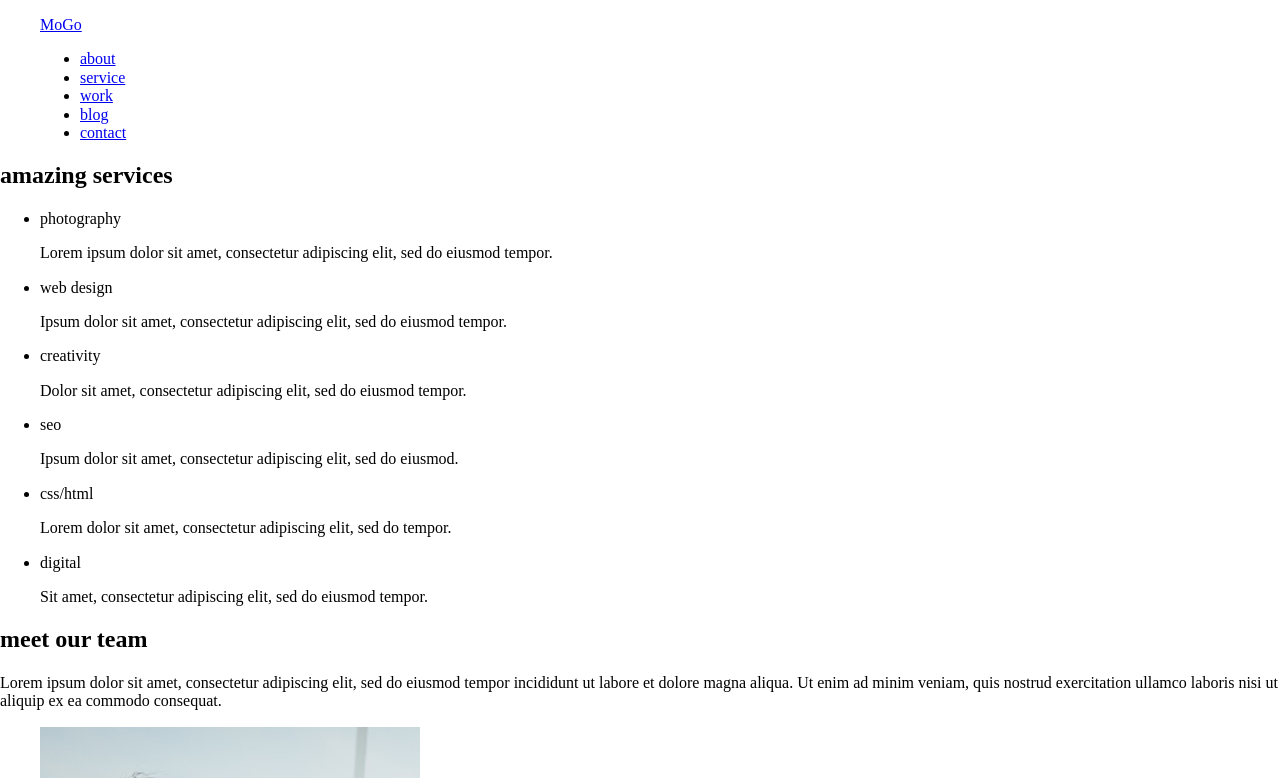
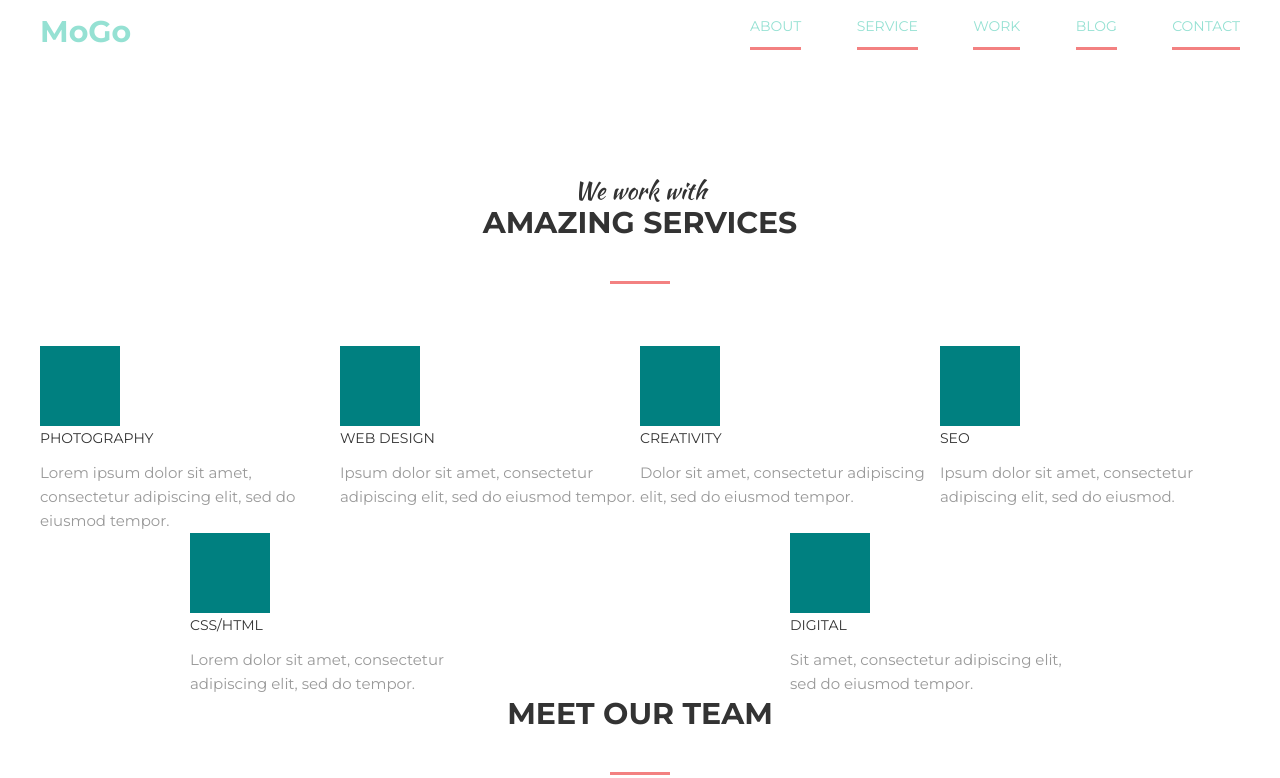
Before and after one commit to dchuchukalo/goit-fe-course, a plain HTML site: page html-css/module-06/index.html in a window 1280 px wide. Shown: the top 778 px of the page. Drawn offline with Linux system fonts and the light colour scheme.

Commit message:
add changes

```diff
--- a/html-css/module-06/css/style.css
+++ b/html-css/module-06/css/style.css
@@ -42,3 +42,129 @@ input[type="radio"].visually-hidden {
   clip: rect(0 0 0 0);
   overflow: hidden;
 }
+
+body {
+  font-family: 'Montserrat', sans-serif;
+  font-weight: 400;
+  font-size: 14px;
+  color: #333333;
+  line-height: 17px;
+}
+
+/* PAGE HEADER */
+.page-header {
+  margin-bottom: 126px;
+}
+
+.page-nav {
+  display: flex;
+  justify-content: space-between;
+  min-height: 50px;
+  align-items: flex-end;
+}
+
+.site-logo {
+  text-decoration: none;
+  color: #95e1d3;
+  display: block;
+}
+
+.site-logo p {
+  margin: 0;
+  font-weight: 700;
+  font-size: 30px;
+  line-height: 36px;
+}
+
+.site-navigation {
+  display: flex;
+  justify-content: space-between;
+  margin: 0;
+  padding: 0;
+  list-style: none;
+  width: 490px;
+}
+
+.site-navigation-item {
+  text-decoration: none;
+  color: #95e1d3;
+  text-transform: uppercase;
+  display: block;
+}
+
+.site-navigation-item::after {
+  display: block;
+  width: auto;
+  height: 3px;
+  content: "";
+  background-color: #f38181;
+  margin-top: 12px;
+}
+
+/* SERVICES */
+.section-title {
+  font-weight: 700;
+  text-transform: uppercase;
+  text-align: center;
+  line-height: 36px;
+  margin: 0 0 62px 0;
+  font-size: 30px;
+}
+
+.service-title::before {
+display: block;
+content: "We work with";
+font-family: 'Kaushan Script', cursive;
+line-height: 29px;
+font-weight: 400;
+text-transform: none;
+font-size: 24px;
+/* сделать италик */
+}
+
+.section-title::after {
+  display: block;
+  content: "";
+  margin: 40px auto 0 auto;
+  height: 3px;
+  width: 60px;
+  background-color: #f38181;
+}
+
+/* SERVICE LIST */
+.service-list {
+  display: flex;
+  justify-content: space-around;
+  flex-wrap: wrap;
+  list-style: none;
+  margin: 0;
+  padding: 0;
+}
+
+.service-list-item {
+  flex-basis: 300px;
+}
+
+.service-name {
+  text-transform: uppercase;
+  margin: 0 0 14px 0;
+}
+
+.service-descr {
+  color: #999999;
+  font-size: 15px;
+  line-height: 24px;
+  margin: 0;
+}
+
+.service-list-item::before {
+  display: inline-block;
+  content: "";
+  width: 80px;
+  height: 80px;
+  background-color: teal;
+}
+
+/* font-family: 'Kaushan Script', cursive;
+font-family: 'Montserrat', sans-serif;
+font-family: 'Roboto', sans-serif; */
--- a/html-css/module-06/index.html
+++ b/html-css/module-06/index.html
@@ -7,7 +7,8 @@
     <meta http-equiv="X-UA-Compatible" content="ie=edge" />
     <title>Homework 06</title>
     <link rel="stylesheet" href="css/normalize.css" />
-    <link href="https://fonts.googleapis.com/css?family=Kaushan+Script|Montserrat:400,700|Roboto:300i,400&display=swap" rel="stylesheet">
+    <link href="https://fonts.googleapis.com/css?family=Kaushan+Script|Montserrat:400,700|Roboto:300i,400&display=swap"
+        rel="stylesheet">
     <link rel="stylesheet" href="css/style.css" />
 </head>
 
@@ -19,11 +20,11 @@
                 <p>MoGo</p>
             </a>
             <ul class="site-navigation">
-                <li><a href="#">about</a></li>
-                <li><a href="#">service</a></li>
-                <li><a href="#">work</a></li>
-                <li><a href="#">blog</a></li>
-                <li><a href="#">contact</a></li>
+                <li><a href="#" class="site-navigation-item">about</a></li>
+                <li><a href="#" class="site-navigation-item">service</a></li>
+                <li><a href="#" class="site-navigation-item">work</a></li>
+                <li><a href="#" class="site-navigation-item">blog</a></li>
+                <li><a href="#" class="site-navigation-item">contact</a></li>
             </ul>
         </nav>
     </header>
@@ -31,39 +32,42 @@
         <h1 class="visuallyhidden">Our agancy</h1>
 
         <!-- NEW COLLECTION -->
-        <section class="services">
-            <h2 class="section-title">amazing services</h2>
-            <ul class="servise-list">
-                <li class="servise-list-item">
-                    <p class="servise-name">photography</p>
-                    <p class="product-descr">Lorem ipsum dolor sit amet, consectetur adipiscing elit, sed do eiusmod
+        <section class="services container">
+            <h2 class="section-title service-title">amazing services</h2>
+            <ul class="service-list">
+                <li class="service-list-item">
+                    <p class="service-name">photography</p>
+                    <p class="service-descr">Lorem ipsum dolor sit amet, consectetur adipiscing elit, sed do eiusmod
                         tempor.</p>
                 </li>
-                <li class="servise-list-item">
-                    <p class="servise-name">web design</p>
-                    <p class="product-descr">Ipsum dolor sit amet, consectetur adipiscing elit, sed do eiusmod tempor.</p>
+                <li class="service-list-item">
+                    <p class="service-name">web design</p>
+                    <p class="service-descr">Ipsum dolor sit amet, consectetur adipiscing elit, sed do eiusmod tempor.
+                    </p>
                 </li>
-                <li class="servise-list-item">
-                    <p class="servise-name">creativity</p>
-                    <p class="product-descr">Dolor sit amet, consectetur adipiscing elit, sed do eiusmod tempor.</p>
+                <li class="service-list-item">
+                    <p class="service-name">creativity</p>
+                    <p class="service-descr">Dolor sit amet, consectetur adipiscing elit, sed do eiusmod tempor.</p>
                 </li>
-                <li class="servise-list-item">
-                    <p class="servise-name">seo</p>
-                    <p class="product-descr">Ipsum dolor sit amet, consectetur adipiscing elit, sed do eiusmod.</p>
+                <li class="service-list-item">
+                    <p class="service-name">seo</p>
+                    <p class="service-descr">Ipsum dolor sit amet, consectetur adipiscing elit, sed do eiusmod.</p>
                 </li>
-                <li class="servise-list-item">
-                    <p class="servise-name">css/html</p>
-                    <p class="product-descr">Lorem dolor sit amet, consectetur adipiscing elit, sed do tempor.</p>
+                <li class="service-list-item">
+                    <p class="service-name">css/html</p>
+                    <p class="service-descr">Lorem dolor sit amet, consectetur adipiscing elit, sed do tempor.</p>
                 </li>
-                <li class="servise-list-item">
-                    <p class="servise-name">digital</p>
-                    <p class="product-descr">Sit amet, consectetur adipiscing elit, sed do eiusmod tempor.</p>
+                <li class="service-list-item">
+                    <p class="service-name">digital</p>
+                    <p class="service-descr">Sit amet, consectetur adipiscing elit, sed do eiusmod tempor.</p>
                 </li>
             </ul>
         </section>
         <section class="team">
             <h2 class="section-title">meet our team</h2>
-            <p class="team-descr">Lorem ipsum dolor sit amet, consectetur adipiscing elit, sed do eiusmod tempor incididunt ut labore et dolore magna aliqua. Ut enim ad minim veniam, quis nostrud exercitation ullamco laboris nisi ut aliquip ex ea commodo consequat.</p>
+            <p class="team-descr">Lorem ipsum dolor sit amet, consectetur adipiscing elit, sed do eiusmod tempor
+                incididunt ut labore et dolore magna aliqua. Ut enim ad minim veniam, quis nostrud exercitation ullamco
+                laboris nisi ut aliquip ex ea commodo consequat.</p>
             <ul class="team-list">
                 <li class="team-list-item">
                     <img src="./img/jpg/Dix.jpg" alt="matthew dix" width="380" height="470">
```
